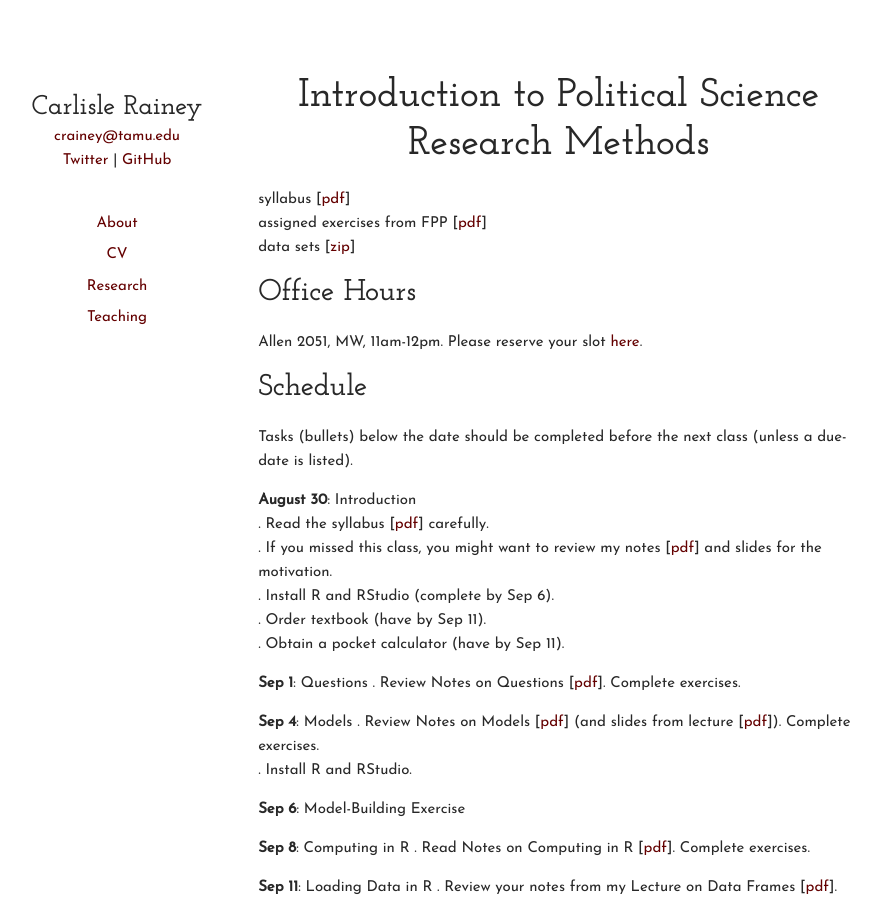
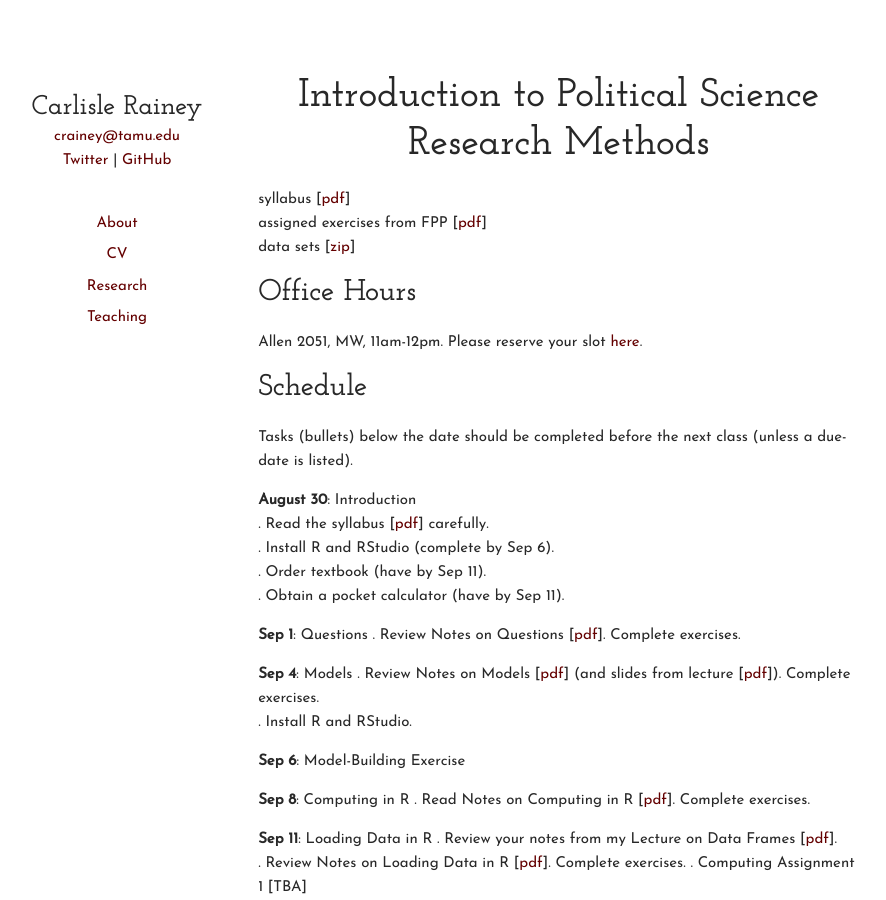
Before and after one commit to carlislerainey/carlislerainey.github.io, a Jekyll site: the page built from teaching/pols-209/index.md, in a window 1280 px wide and 900 px high. Shown: the whole window, without its empty margins (204-1090 px from the left). Built offline with Jekyll 4.4.1, drawn with Linux system fonts in a browser that asks for light colours.

Commit message:
update 209

```diff
--- a/teaching/pols-209/index.md
+++ b/teaching/pols-209/index.md
@@ -20,7 +20,6 @@
 
 **August 30**: Introduction
 . Read the syllabus [[pdf](files/syllabus.pdf)] carefully.
-. If you missed this class, you might want to review my notes [[pdf](files/syllabus.pdf)] and slides for the motivation.
 . Install R and RStudio (complete by Sep 6).
 . Order textbook (have by Sep 11).
 . Obtain a pocket calculator (have by Sep 11).
```
